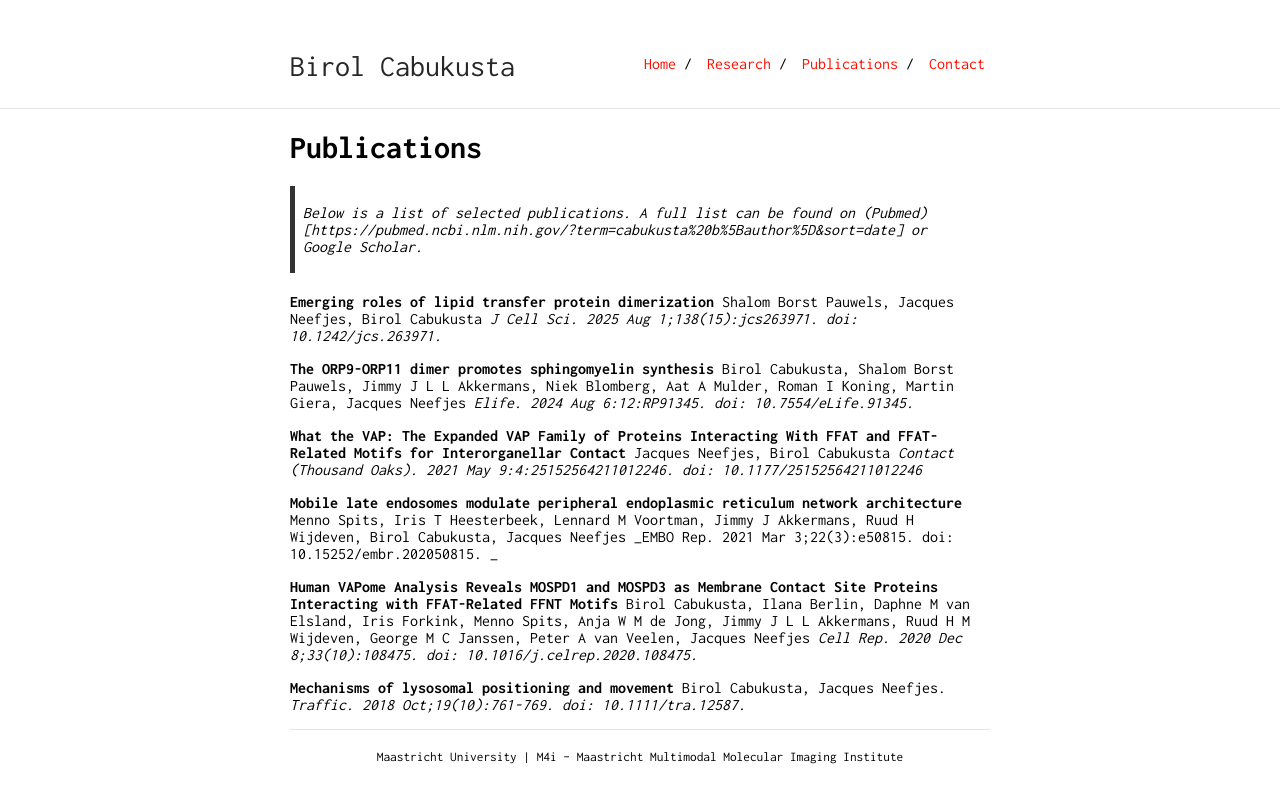
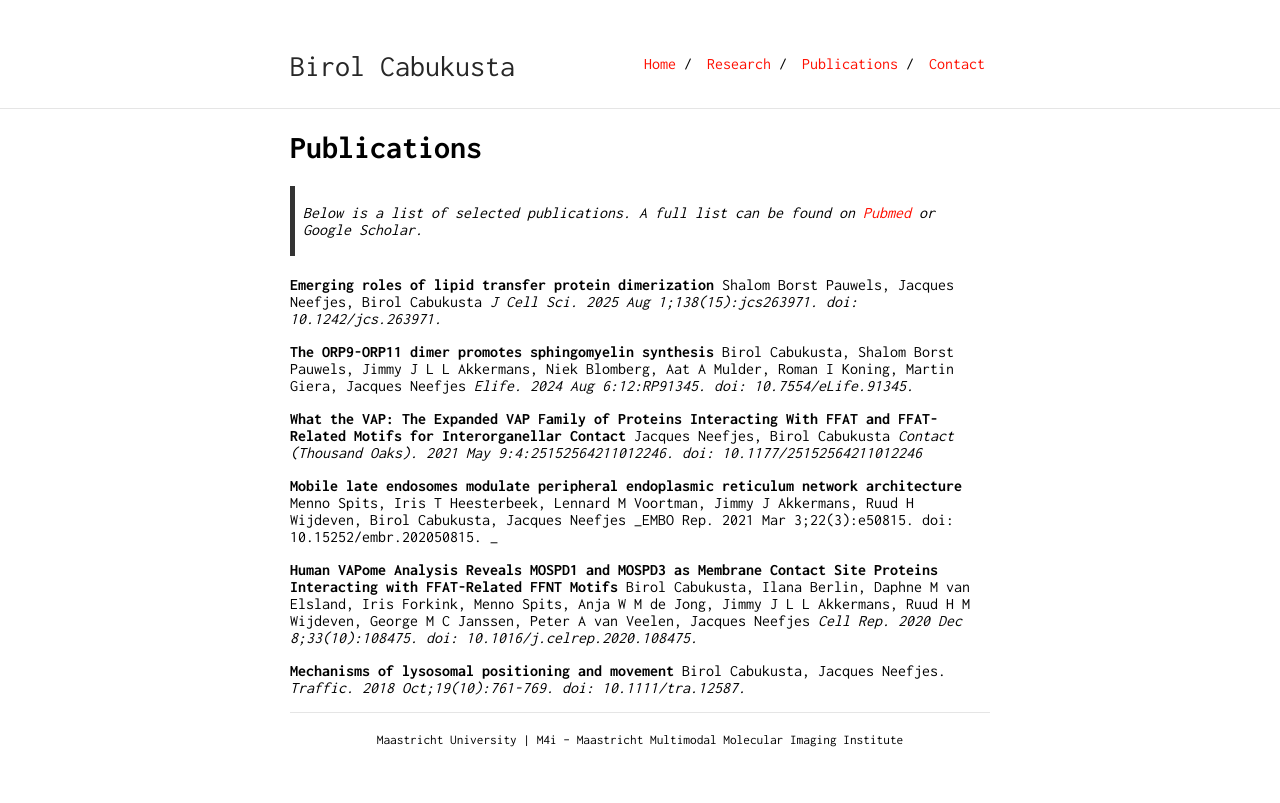
Before and after one commit to birolcabukusta/birolcabukusta.github.io, a Jekyll site: the page built from publications.md, in a window 1280 px wide. Shown: the top 803 px of the page. Built offline with Jekyll 4.4.1, drawn with Linux system fonts in a browser that asks for light colours; our own code applies the rules of GitHub Pages for plain Markdown files.

Commit message:
Update publications.md

```diff
--- a/publications.md
+++ b/publications.md
@@ -1,6 +1,6 @@
 # Publications
 
-> Below is a list of selected publications. A full list can be found on (Pubmed)[https://pubmed.ncbi.nlm.nih.gov/?term=cabukusta%20b%5Bauthor%5D&sort=date] or Google Scholar.
+> Below is a list of selected publications. A full list can be found on [Pubmed](https://pubmed.ncbi.nlm.nih.gov/?term=cabukusta%20b%5Bauthor%5D&sort=date) or Google Scholar.
 
 **Emerging roles of lipid transfer protein dimerization**
 Shalom Borst Pauwels, Jacques Neefjes, Birol Cabukusta
```
